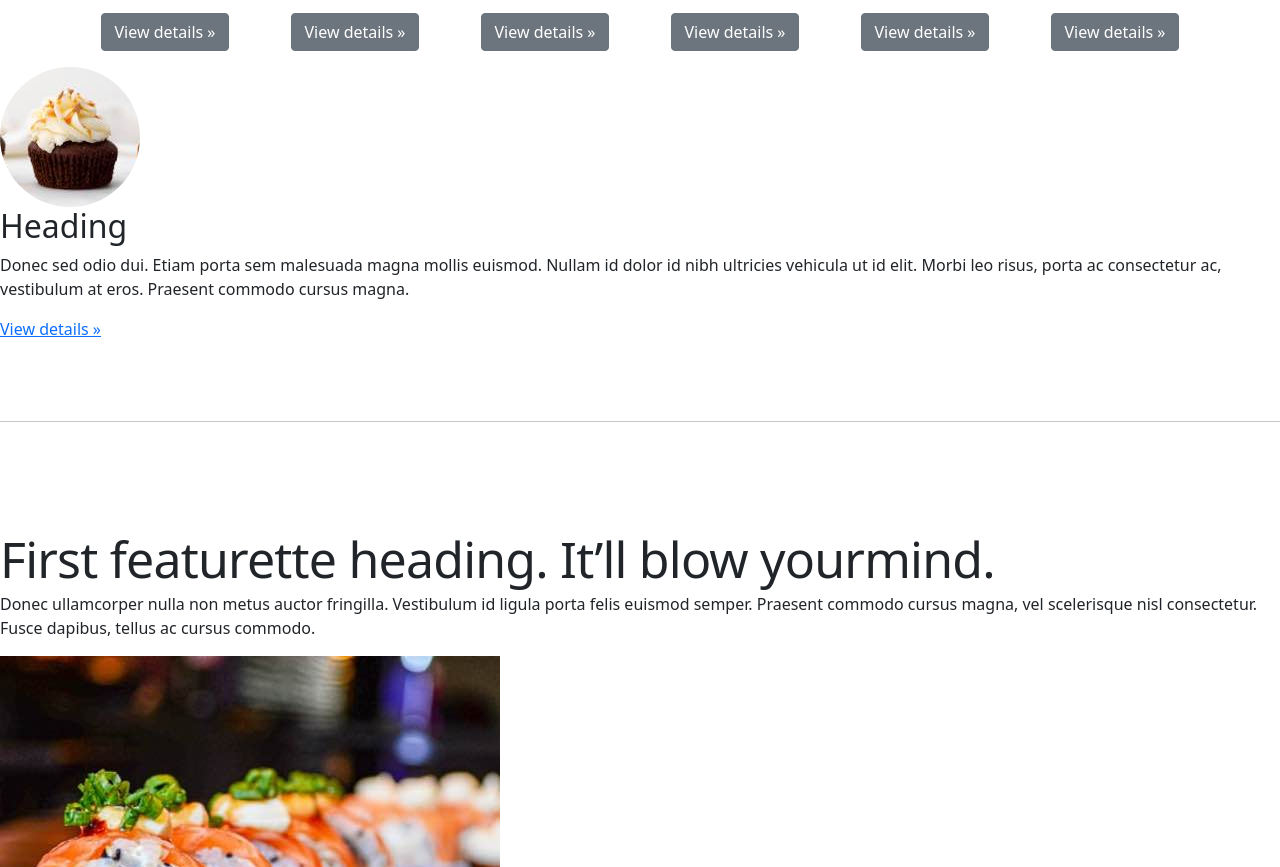
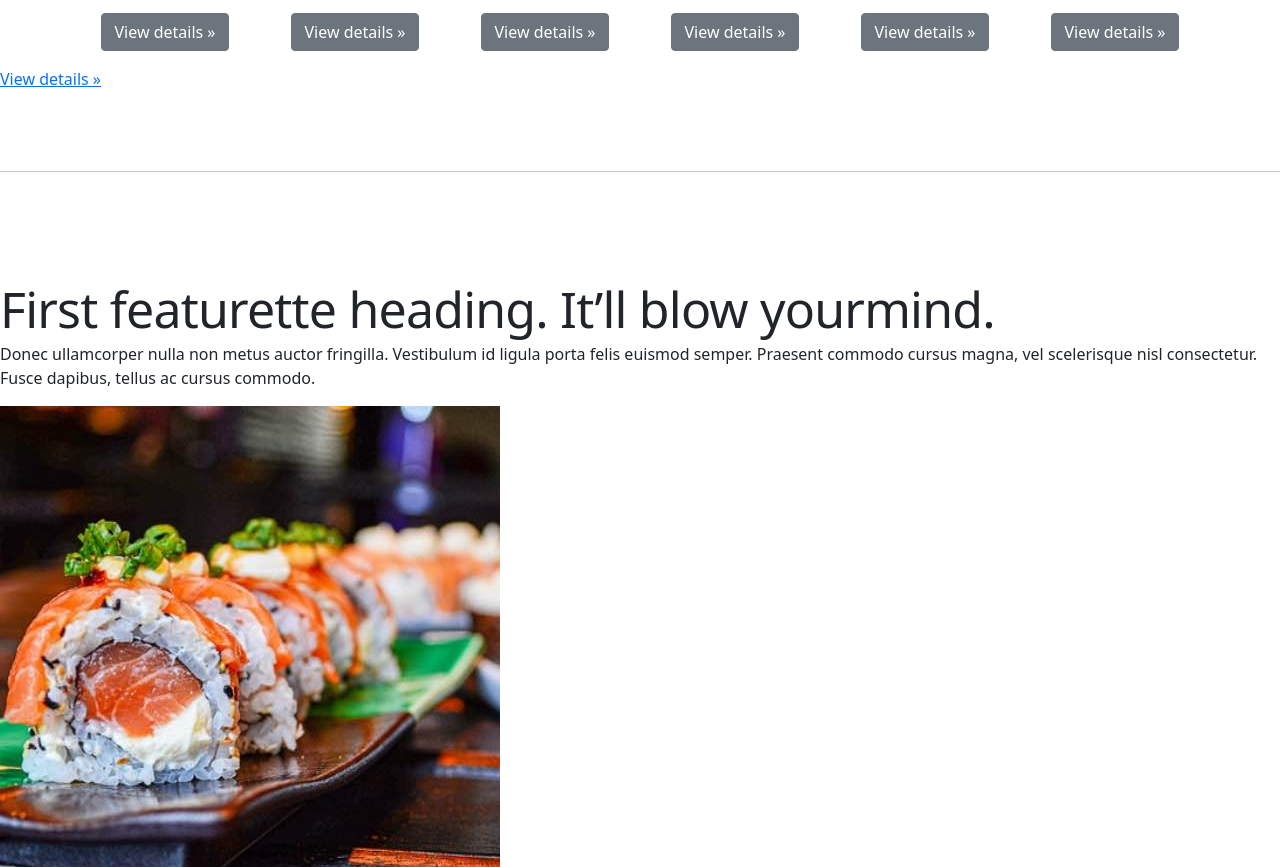
Before and after one commit to taneichi01/html_css, a plain HTML site: page kadai_005_bootstrap/index_for_student.html in a window 1280 px wide. Shown: the part 3297-4164 px from the top of the page. Drawn offline with nearby package versions, Linux system fonts and the light colour scheme.

Commit message:
kadai_005_bootstrap再提出

```diff
--- a/kadai_005_bootstrap/index_for_student.html
+++ b/kadai_005_bootstrap/index_for_student.html
@@ -199,7 +199,6 @@
         <div class="col-md-2 text-center">
           <!-- start col-lg-4 -->
           <img src="img/cake.jpg" class="rounded-circle" alt="サンプル画像2">
-
           <h2>Heading</h2>
           <p>
             Donec sed odio dui. Etiam porta sem malesuada magna mollis
@@ -249,11 +248,7 @@
       <div class="">
         <!-- <div class="col-lg-4"> -->
         <div class="">
-          <img src="img/cake.jpg" class="rounded-circle" alt="サンプル画像2">
-          <h2>Heading</h2>
-          <p>Donec sed odio dui. Etiam porta sem malesuada magna mollis euismod. Nullam id dolor id nibh ultricies
-            vehicula ut id elit. Morbi leo risus, porta ac consectetur ac, vestibulum at eros. Praesent commodo cursus
-            magna.</p>
+
           <!-- <p><a class="btn btn-secondary" href="#" role="button">View details &raquo;</a></p> -->
           <p><a class="" href="#" role="button">View details &raquo;</a></p>
         </div>
```
